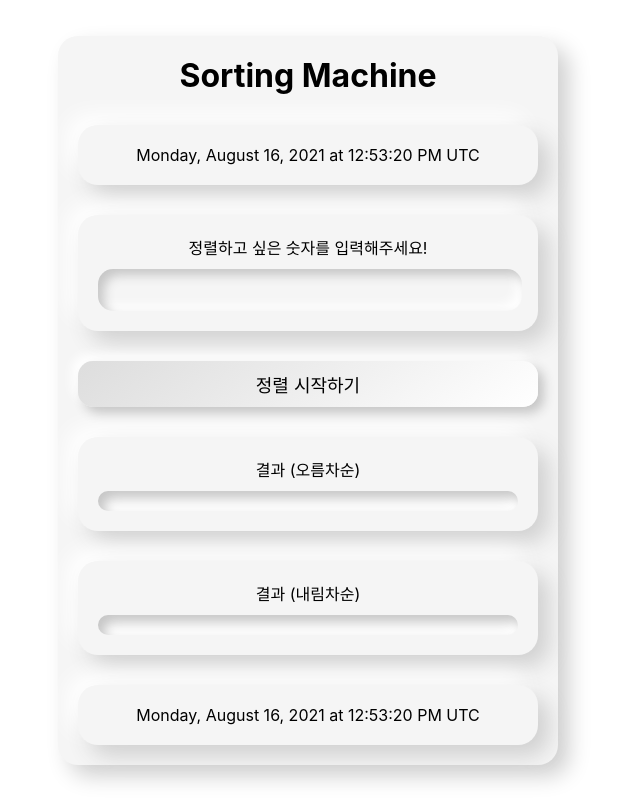
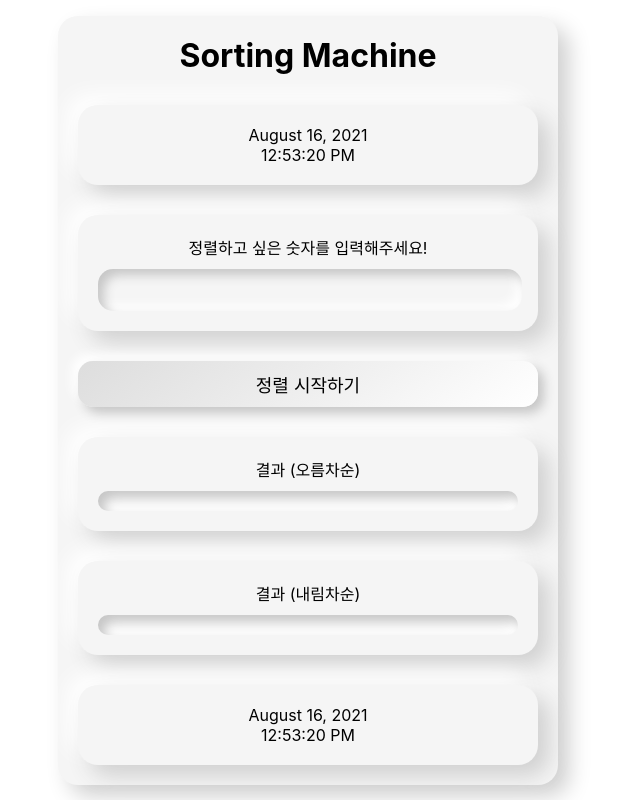
Before and after one commit to bohyunkang/sorting-machine, a React (Create React App) app: page / in a window 1280 px wide. Shown: the whole page, without its empty margins (332-972 px from the left). Built offline with nearby package versions, Linux system fonts and the light colour scheme.

Commit message:
feat : 타이머 날짜 시간 분리
Co-authored-by: junamee <skawnkk@users.noreply.github.com>

```diff
--- a/src/components/Timer.js
+++ b/src/components/Timer.js
@@ -2,13 +2,18 @@ import React from "react";
 import { useEffect, useState } from "react";
 
 export default function Timer({ language }) {
+	const currentDate = new Date();
 	const currentTime = new Date().getTime();
 	const [time, setTime] = useState(currentTime);
+	const [dateUI, setDateUI] = useState("");
 	const [timerUI, setTimerUI] = useState("");
 
+	const resultDate = new Intl.DateTimeFormat(language, {
+		dateStyle: "long",
+	}).format(currentDate);
+
 	const resultTimer = new Intl.DateTimeFormat(language, {
-		dateStyle: "full",
-		timeStyle: "long",
+		timeStyle: "medium",
 	}).format(time);
 
 	useEffect(() => {
@@ -17,9 +22,11 @@ export default function Timer({ language }) {
 	}, []);
 
 	useEffect(() => setTimerUI(resultTimer), [resultTimer]);
+	useEffect(() => setDateUI(resultDate), [resultDate]);
 
 	return (
 		<div className="timer section">
+			<div>{dateUI}</div>
 			<div>{timerUI}</div>
 		</div>
 	);
```
